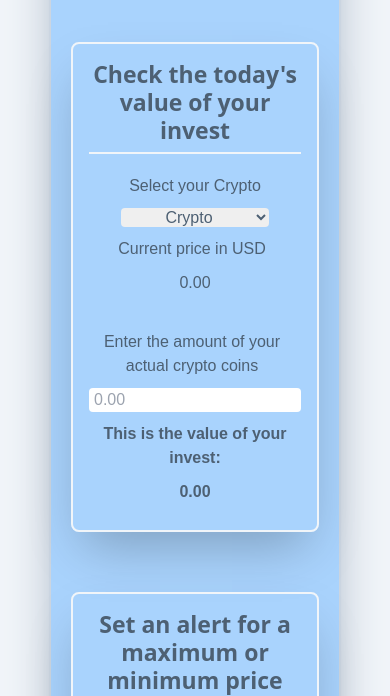
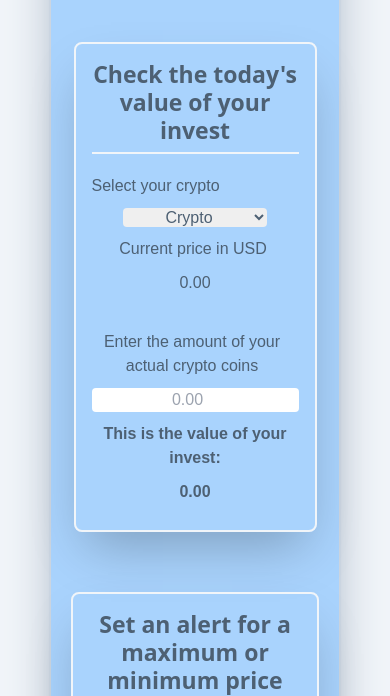
Before and after one commit to AngelMond/Crypto-Check, a plain HTML site: page index.html in a window 390 px wide. Shown: the part 148-844 px from the top of the page. Drawn offline with nearby package versions, Linux system fonts and the light colour scheme; no server answers.

Commit message:
Putting together the last two commits and deleted package.json and pull out the index.html

```diff
--- a/assets/css/styles.scss
+++ b/assets/css/styles.scss
@@ -122,7 +122,7 @@
         text-align: center;
     }
 
-    input[type="text"]{
+    #userAmount{
         margin: 0 auto;
         flex-basis: 70%;
     }
--- a/assets/index.html
+++ b/index.html
@@ -5,8 +5,8 @@
     <meta http-equiv="X-UA-Compatible" content="IE=edge">
     <meta name="viewport" content="width=device-width, initial-scale=1.0">
     <title>Team Proyect</title>
-    <link rel="stylesheet" href="css/reset.css">
-    <link rel="stylesheet" href="css/styles.css">
+    <link rel="stylesheet" href="assets/css/reset.css">
+    <link rel="stylesheet" href="assets/css/styles.css">
     <script src="https://cdn.tailwindcss.com"></script>
 
 </head>
@@ -41,28 +41,29 @@
 
                     <!--Form to check the price-->
                     <form id="coinValueForm" class="flex flex-row flex-wrap basis-full">
-                        <label class="label" for="select" class="basis-6/12 mb-2.5 text-right pr-1.5 lg:basis-5/12">Select your Crypto</label>
 
+
+                        <label class="mb-2.5 lg:basis-5/12 text-right pr-1 " >Select your crypto</label>
                         <!--Dropdown Cryptos-->
-                        <select name="selectCrypto" id="selectCrypto"  class="basis-6/12 mb-2.5 rounded lg:basis-5/12 text-center">\
+                        <select name="selectCrypto" id="selectCrypto"  class="basis-4/12 mb-2.5 rounded text-center lg:basis-5/12 lg:ml-4">\
                         <option value=" ">Crypto</option>
 
                         </select>
 
-                        <span id="headerCurrentPrice"  class=" basis-6/12 mb-2.5 text-right pr-1.5 lg:mt-3">Current price in USD</span>
+                        <span id="headerCurrentPrice"  class=" mb-2.5 lg:basis-5/12 text-right pr-1 lg:mt-3 ">Current price in USD</span>
 
                         <!--Here goes the code from the cryptos current price-->
-                        <span id="currentPrice" class="basis-5/12 text-left lg:mt-3 text-center"> 0.00 </span>
+                        <span id="currentPrice" class="basis-5/12 text-left lg:mt-3 text-center mb-2.5 lg:ml-4"> 0.00 </span>
 
                         <!--Enter users invest-->
-                        <label id="enterAmountHeader" for="enterAmount" class="basis-6/12 mb-2.5 text-right pr-1.5 lg:mt-3 lg:basis-5/12">Enter the amount of your actual crypto coins</label>
-                        <input type="text" placeholder="0.00" class="basis-6/12 mb-2.5 rounded lg:2/12">
+                        <label id="enterAmountHeader" for="enterAmount" class="basis-5/12 mb-2.5 text-right pr-1.5 lg:mt-3 lg:basis-5/12 lg:mr-2">Enter the amount of your actual crypto coins</label>
+                        <input id="userAmount" type="number" placeholder="0.00" class=" text-center basis-5/12 mb-2.5 rounded lg:2/12 lg:ml-2 lg:mt-3">
 
 
-                        <span id="headerInvestValue" class="basis-6/12 mb-2.5 font-semibold lg:mt-3">This is the value of your invest: </span>
+                        <span id="headerInvestValue" class="basis-5/12 mb-2.5 font-semibold lg:mt-3 ">This is the value of your invest: </span>
 
                         <!--This span will Display the users invest value-->
-                        <span id="investValue" class="basis-5/12 mb-2.5 font-semibold text-left lg:mt-3 text-center">0.00</span>
+                        <span id="investValue" class="basis-5/12 mb-2.5 font-semibold text-left lg:mt-3 text-center  lg:ml-4 ">0.00</span>
                     </form>
 
 
@@ -119,6 +120,6 @@
 
 
     <script src="https://code.jquery.com/jquery-3.6.0.min.js"> </script>
-    <script src="js/script.js"></script>
+    <script src="assets/js/script.js"></script>
 </body>
 </html>
```
Also changed, not shown: package.json (deleted, +0 -19 lines), assets/css/styles.css, 1 other file.
